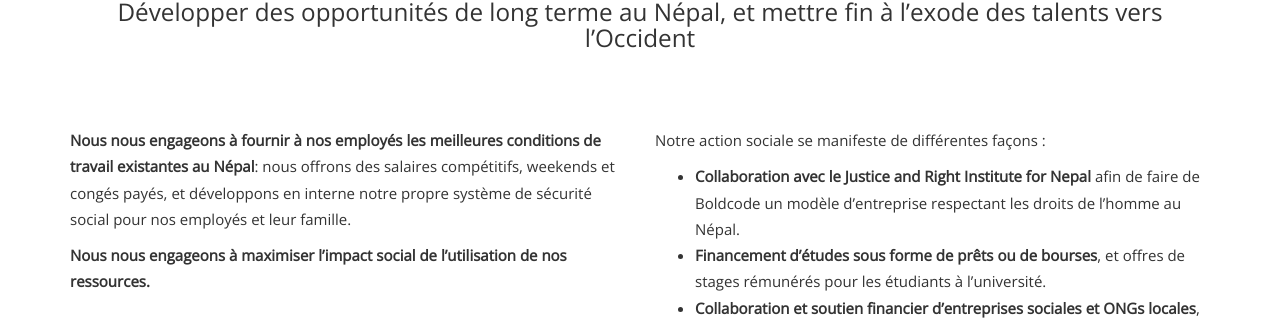
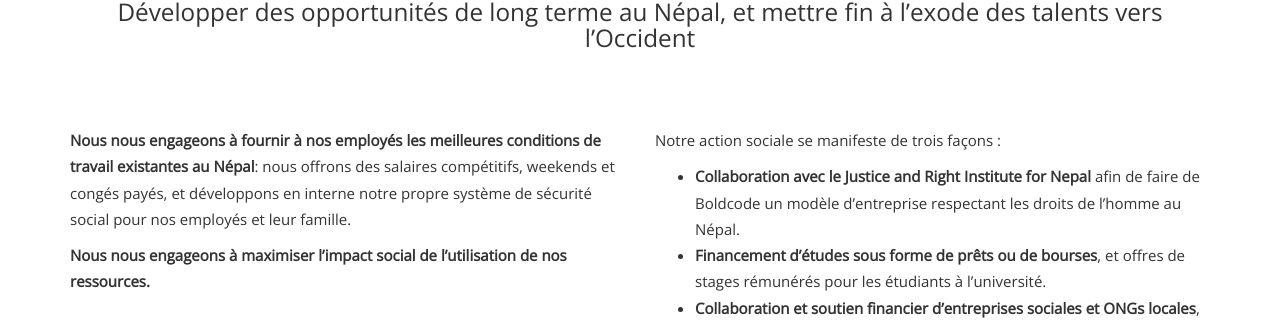
Before and after one commit to jeanboutin/boldcode-io.github.io, a Jekyll site: the page built from index.html, in a window 1280 px wide and 900 px high, scrolled down 2697 px. Shown: the part 130-454 px from the top of the window. Built offline with Jekyll 4.4.1, drawn with Linux system fonts in a browser that asks for light colours.

Commit message:
Fix text

```diff
--- a/_data/homepage_nos_valeurs.yml
+++ b/_data/homepage_nos_valeurs.yml
@@ -14,7 +14,7 @@ items:
       ressources.__
 
   - description: |-
-      Notre action sociale se manifeste de différentes façons :
+      Notre action sociale se manifeste de trois façons :
 
       * __Collaboration avec le Justice and Right Institute for Nepal__ afin de faire
       de Boldcode un modèle d'entreprise respectant les droits de l'homme au
```
